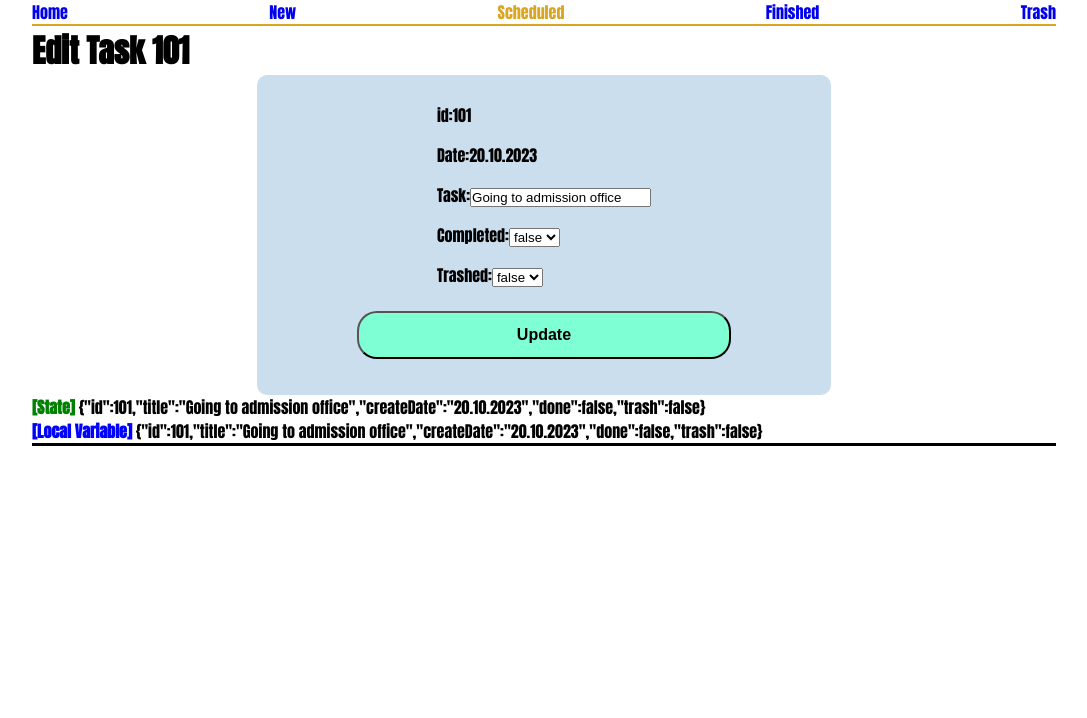
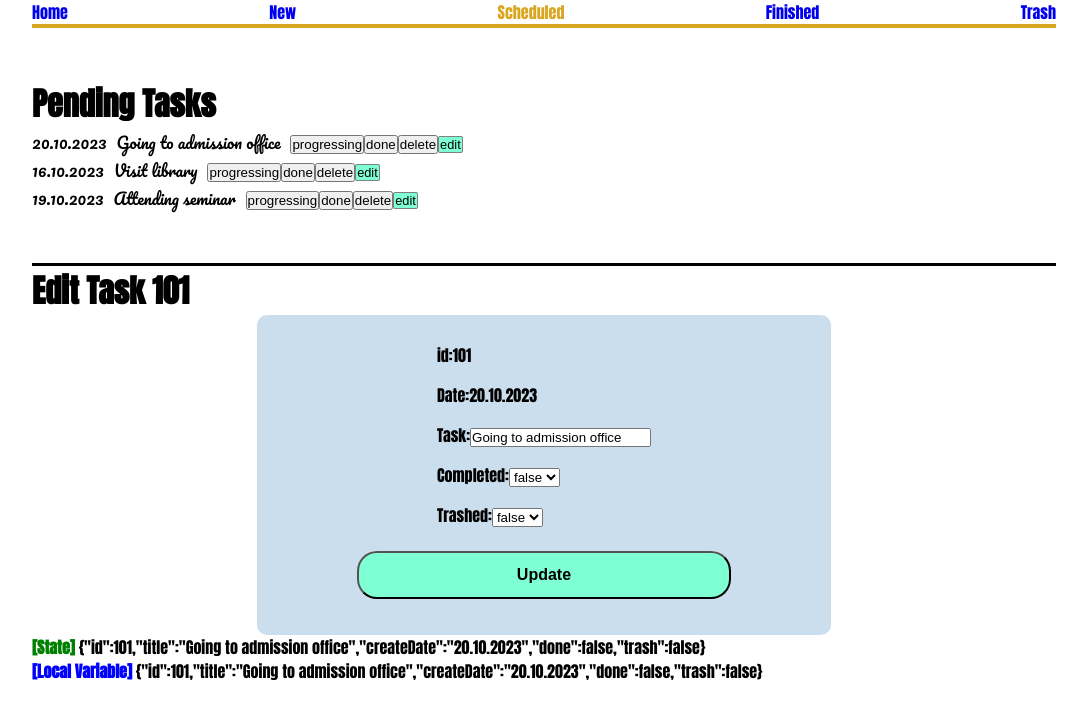
Before and after one commit to mbabarali/FA24-ReactJS-ToDoApp, a React (Create React App) app: page /user/scheduled-tasks/101 in a window 1280 px wide. Shown: the top 718 px of the page, without its empty margins (96-1183 px from the left). Built offline with nearby package versions, Linux system fonts and the light colour scheme.

Commit message:
Component remount versus state change and browser DOM tree structure

```diff
--- a/src/components/Edit.css
+++ b/src/components/Edit.css
@@ -1,5 +1,5 @@
 .editContainer {
-  border-bottom: 3px solid black;
+  border-top: 3px solid black;
 }
 
 .editForm {
--- a/src/components/Edit.jsx
+++ b/src/components/Edit.jsx
@@ -17,6 +17,12 @@ function Edit({ id }) {
   const task = getTaskById(id);
   // Passing reference, disregards mutability
   const [taskToEdit, setTaskToEdit] = useState(task); // Now we can call setTaskToEdit function in asynchronous code such as event handlers without creating infinite renders
+
+  /**
+   * [PROBLEM-REMOUNT] On Clicking various "edit" buttons on 'baseURL/user/schedueld-tasks/:taskId' page (Update page):
+   * [PROBLEM-REMOUNT]  - State will not destroy/recreate due to no change in placement of Edit, eventually same DOM tree.
+   * [PROBLEM-REMOUNT]  - State will be kept due to no change in placement of Edit, eventually same DOM tree.
+   */
 
   function getTaskById(id) {
     let foundElements = ctx.taskList.filter((obj) => {
--- a/src/components/Header.css
+++ b/src/components/Header.css
@@ -1,5 +1,5 @@
 header {
-  border-bottom: 2px solid goldenrod;
+  border-bottom: 4px solid goldenrod;
   position: sticky;
   top: 0px;
 }
--- a/src/pages/Update.jsx
+++ b/src/pages/Update.jsx
@@ -1,8 +1,15 @@
 import { useParams } from "react-router-dom";
 import Edit from "../components/Edit";
+import PendingTasks from "../components/PendingTasks";
 
 function Update() {
   const params = useParams();
-  return <Edit id={+params.taskId} />;
+
+  return (
+    <div>
+      <PendingTasks headingContainer="h1"></PendingTasks>
+      <Edit id={+params.taskId} />
+    </div>
+  );
 }
 export default Update;
```
